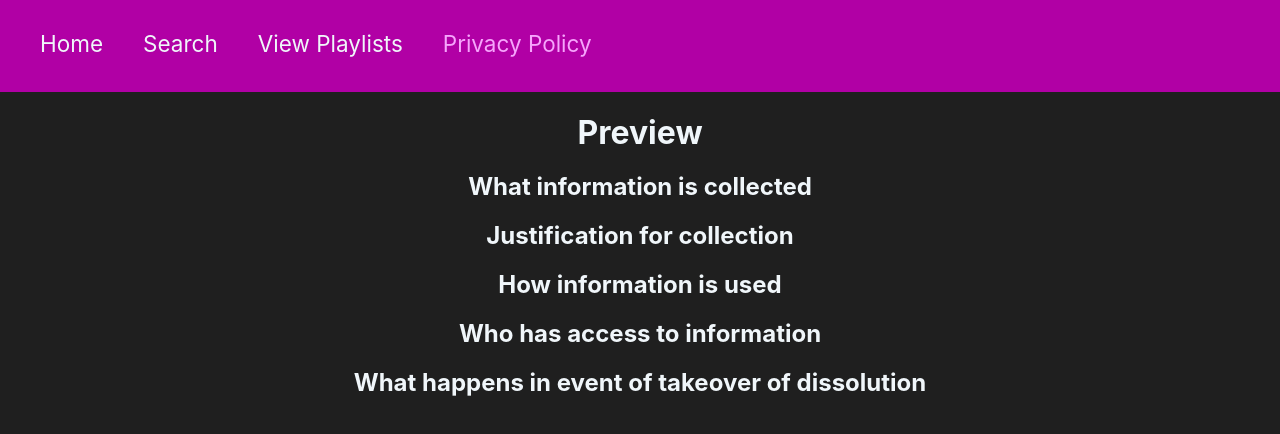
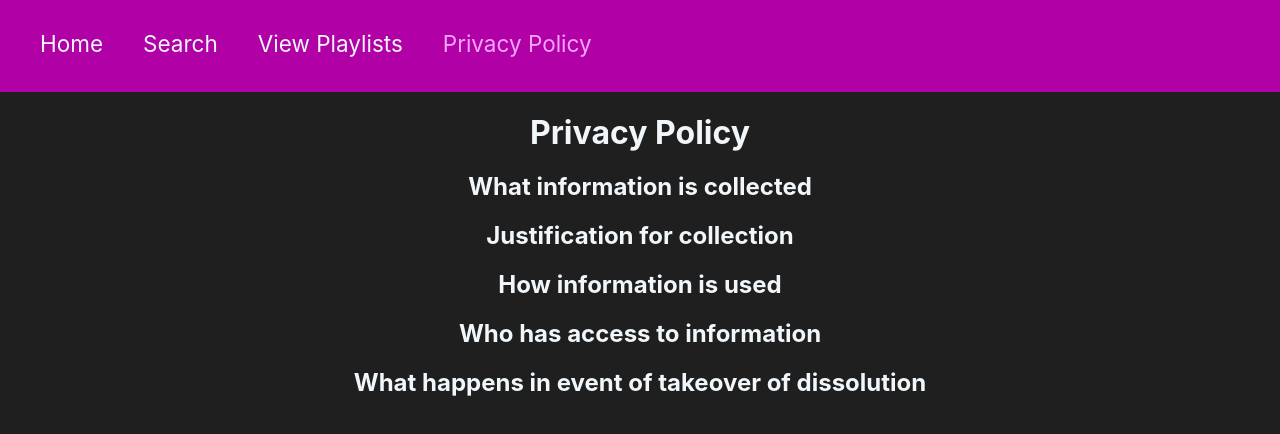
Before and after one commit to swan484/se3316-ebodnar-djin57-swan484-lab4, a React (Create React App) app: page /viewPolicy in a window 1280 px wide. Shown: the top 434 px of the page. Built offline with nearby package versions, Linux system fonts and the light colour scheme; no server answers; the HTML template or start-up script is replaced by a standard one.

Commit message:
Fix policy title È

```diff
--- a/src/components/viewPolicy.js
+++ b/src/components/viewPolicy.js
@@ -44,7 +44,7 @@ const ViewPolicy = () => {
             {state.policyFields &&
                 <div className="preview">
                     {console.log("test: ", state.policyFields)}
-                <h1>Preview</h1>
+                <h1>Privacy Policy</h1>
                 <h2>What information is collected</h2>
                 <p>{state.policyFields[0]}</p>
                 <h2>Justification for collection</h2>
```
